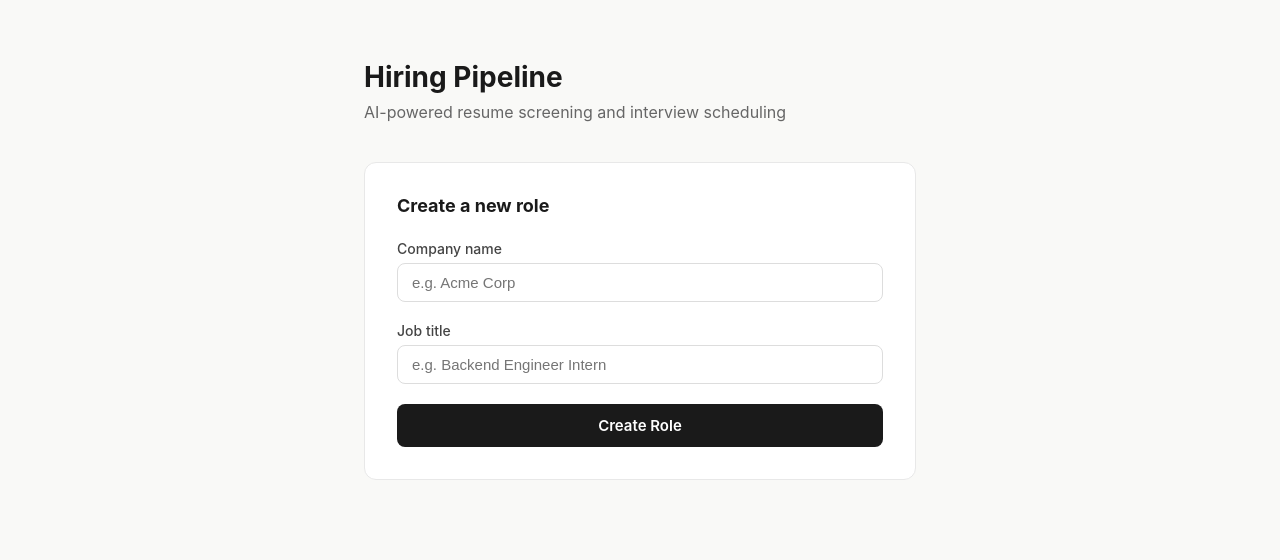
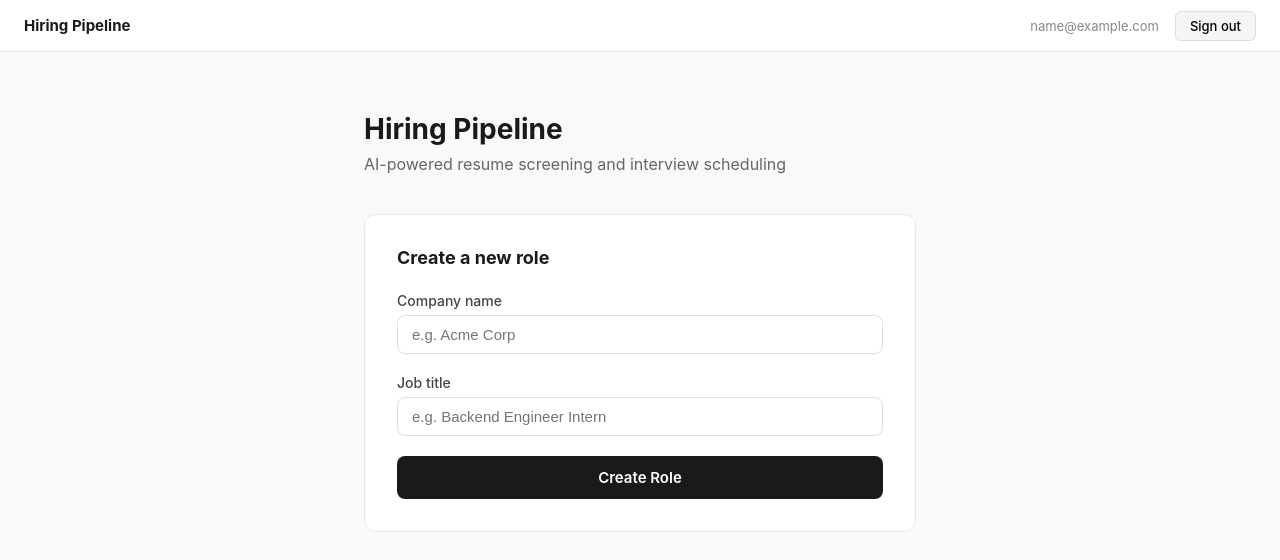
Before and after one commit to realastronics/Hiring-Pipeline-Automation, a React (Vite) app in the folder Frontend/: page / in a window 1280 px wide. Shown: the top 560 px of the page. Built offline with nearby package versions, Linux system fonts and the light colour scheme; sample sign-in values are in the browser's storage.

Commit message:
added a navbar component and updated the App.jsx to include the navbar and a new route for candidates based on jobId. Also made some modifications to the mailer.py and other pages to accommodate the new features.

```diff
--- a/Frontend/src/App.jsx
+++ b/Frontend/src/App.jsx
@@ -5,15 +5,14 @@ import Dashboard from './pages/Dashboard'
 import Screening from './pages/Screening'
 import Candidates from './pages/Candidates'
 import Schedule from './pages/Schedule'
+import Navbar from './components/navbar'
 
 function App() {
   const [user, setUser] = useState(() => {
-    // Read immediately on first render before router processes URL
     const params = new URLSearchParams(window.location.search)
     const emailFromCallback = params.get('user')
     if (emailFromCallback) {
       localStorage.setItem('user_email', emailFromCallback)
-      // Clean URL immediately
       window.history.replaceState({}, '', window.location.pathname)
       return emailFromCallback
     }
@@ -27,10 +26,11 @@ function App() {
 
   return (
     <BrowserRouter>
+      {user && <Navbar user={user} logout={logout} />}
       <Routes>
         <Route path="/login" element={<Login />} />
-        <Route path="/" element={user ? <Dashboard user={user} logout={logout} /> : <Navigate to="/login" />} />
-        <Route path="/dashboard" element={user ? <Dashboard user={user} logout={logout} /> : <Navigate to="/login" />} />
+        <Route path="/" element={user ? <Dashboard user={user} /> : <Navigate to="/login" />} />
+        <Route path="/dashboard" element={user ? <Dashboard user={user} /> : <Navigate to="/login" />} />
         <Route path="/screen/:jobId" element={user ? <Screening user={user} /> : <Navigate to="/login" />} />
         <Route path="/candidates/:jobId" element={user ? <Candidates user={user} /> : <Navigate to="/login" />} />
         <Route path="/schedule/:jobId" element={user ? <Schedule user={user} /> : <Navigate to="/login" />} />
--- /dev/null
+++ b/Frontend/src/components/navbar.jsx
@@ -0,0 +1,41 @@
+import { useNavigate } from 'react-router-dom'
+
+export default function Navbar({ user, logout }) {
+  const navigate = useNavigate()
+
+  return (
+    <div style={{
+      height: 52,
+      background: '#fff',
+      borderBottom: '1px solid #e8e8e8',
+      display: 'flex',
+      alignItems: 'center',
+      justifyContent: 'space-between',
+      padding: '0 24px',
+      position: 'sticky',
+      top: 0,
+      zIndex: 100
+    }}>
+      <span
+        onClick={() => navigate('/')}
+        style={{ fontWeight: 700, fontSize: 15, cursor: 'pointer' }}>
+        Hiring Pipeline
+      </span>
+
+      {user && (
+        <div style={{ display: 'flex', alignItems: 'center', gap: 16 }}>
+          <span style={{ fontSize: 13, color: '#888' }}>{user}</span>
+          <button
+            onClick={logout}
+            style={{
+              padding: '6px 14px', borderRadius: 6,
+              background: '#f5f5f5', border: '1px solid #ddd',
+              fontSize: 13, fontWeight: 500, cursor: 'pointer'
+            }}>
+            Sign out
+          </button>
+        </div>
+      )}
+    </div>
+  )
+}
--- a/Frontend/src/pages/Candidates.jsx
+++ b/Frontend/src/pages/Candidates.jsx
@@ -4,7 +4,7 @@ import axios from 'axios'
 
 const API = 'http://localhost:8000'
 
-export default function Candidates() {
+export default function Candidates({ user }) {
   const { jobId } = useParams()
   const navigate = useNavigate()
   const [data, setData] = useState(null)
@@ -37,7 +37,8 @@ export default function Candidates() {
           email: c.email
         })),
         form_link: formLink,
-        job_title: jobTitle
+        job_title: jobTitle,
+        user_email: user
       })
       setMessage(`✓ Invites sent to ${targets.length} candidates`)
     } catch (e) {
@@ -56,7 +57,8 @@ export default function Candidates() {
           name: c.name,
           email: c.email
         })),
-        job_title: jobTitle
+        job_title: jobTitle,
+        user_email: user
       })
       setMessage(`✓ Rejections sent to ${data.not_fit.length} candidates`)
     } catch (e) {
@@ -73,10 +75,11 @@ export default function Candidates() {
 
       <div style={{ background: '#fff', borderRadius: 12, padding: 24, border: '1px solid #e8e8e8', marginBottom: 24 }}>
         <label style={labelStyle}>Job title (for email)</label>
-        <input style={inputStyle} placeholder="e.g. Backend Engineer Intern" value={jobTitle} onChange={e => setJobTitle(e.target.value)} />
-
+        <input style={inputStyle} placeholder="e.g. Backend Engineer Intern"
+          value={jobTitle} onChange={e => setJobTitle(e.target.value)} />
         <label style={labelStyle}>Availability form link</label>
-        <input style={inputStyle} placeholder="https://forms.gle/..." value={formLink} onChange={e => setFormLink(e.target.value)} />
+        <input style={inputStyle} placeholder="https://forms.gle/..."
+          value={formLink} onChange={e => setFormLink(e.target.value)} />
       </div>
 
       <Section title="Strong Fit" candidates={data.strong} color="#16a34a" bg="#f0fdf4" />
@@ -97,8 +100,7 @@ export default function Candidates() {
         </button>
       </div>
 
-      <button
-        style={{ ...btnStyle('#059669'), marginTop: 12, width: '100%' }}
+      <button style={{ ...btnStyle('#059669'), marginTop: 12, width: '100%' }}
         onClick={() => navigate(`/schedule/${jobId}`)}>
         Go to Scheduling →
       </button>
@@ -110,7 +112,9 @@ function Section({ title, candidates, color, bg }) {
   if (!candidates?.length) return null
   return (
     <div style={{ marginBottom: 20 }}>
-      <h3 style={{ fontSize: 15, fontWeight: 600, color, marginBottom: 10 }}>{title} ({candidates.length})</h3>
+      <h3 style={{ fontSize: 15, fontWeight: 600, color, marginBottom: 10 }}>
+        {title} ({candidates.length})
+      </h3>
       {candidates.map((c, i) => (
         <div key={i} style={{ background: bg, borderRadius: 8, padding: '10px 14px', marginBottom: 8, fontSize: 14 }}>
           <strong>{c.name}</strong> — {c.email}
--- a/Frontend/src/pages/Dashboard.jsx
+++ b/Frontend/src/pages/Dashboard.jsx
@@ -4,6 +4,7 @@ import axios from 'axios'
 
 const API = 'http://localhost:8000'
 
+// eslint-disable-next-line no-unused-vars
 export default function Dashboard({ user, logout }) {
   console.log('Dashboard user:', user)
   const [jobTitle, setJobTitle] = useState('')
```
Also changed, not shown: 1 other file (tests, documents, lock files or other folders).
